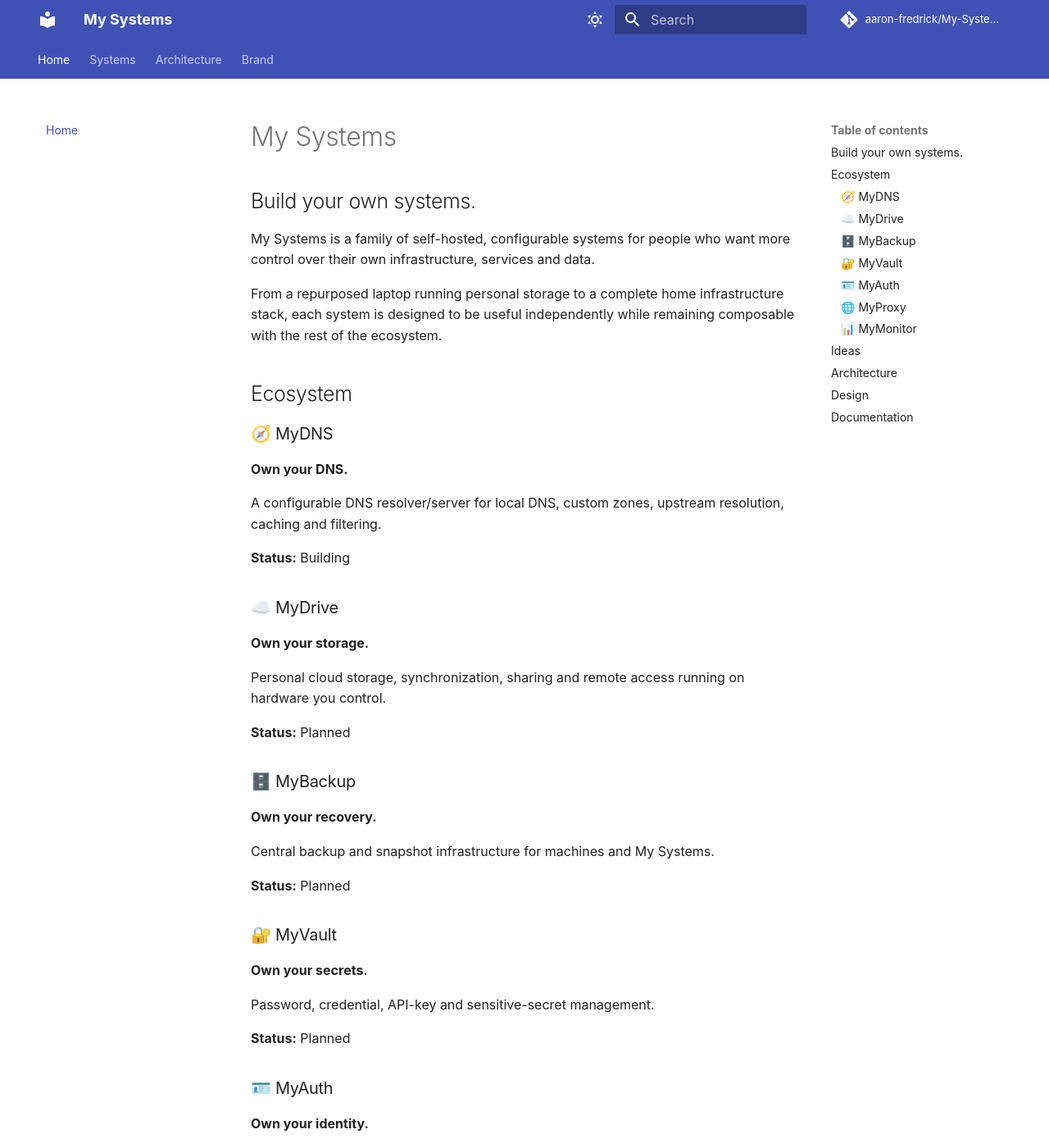
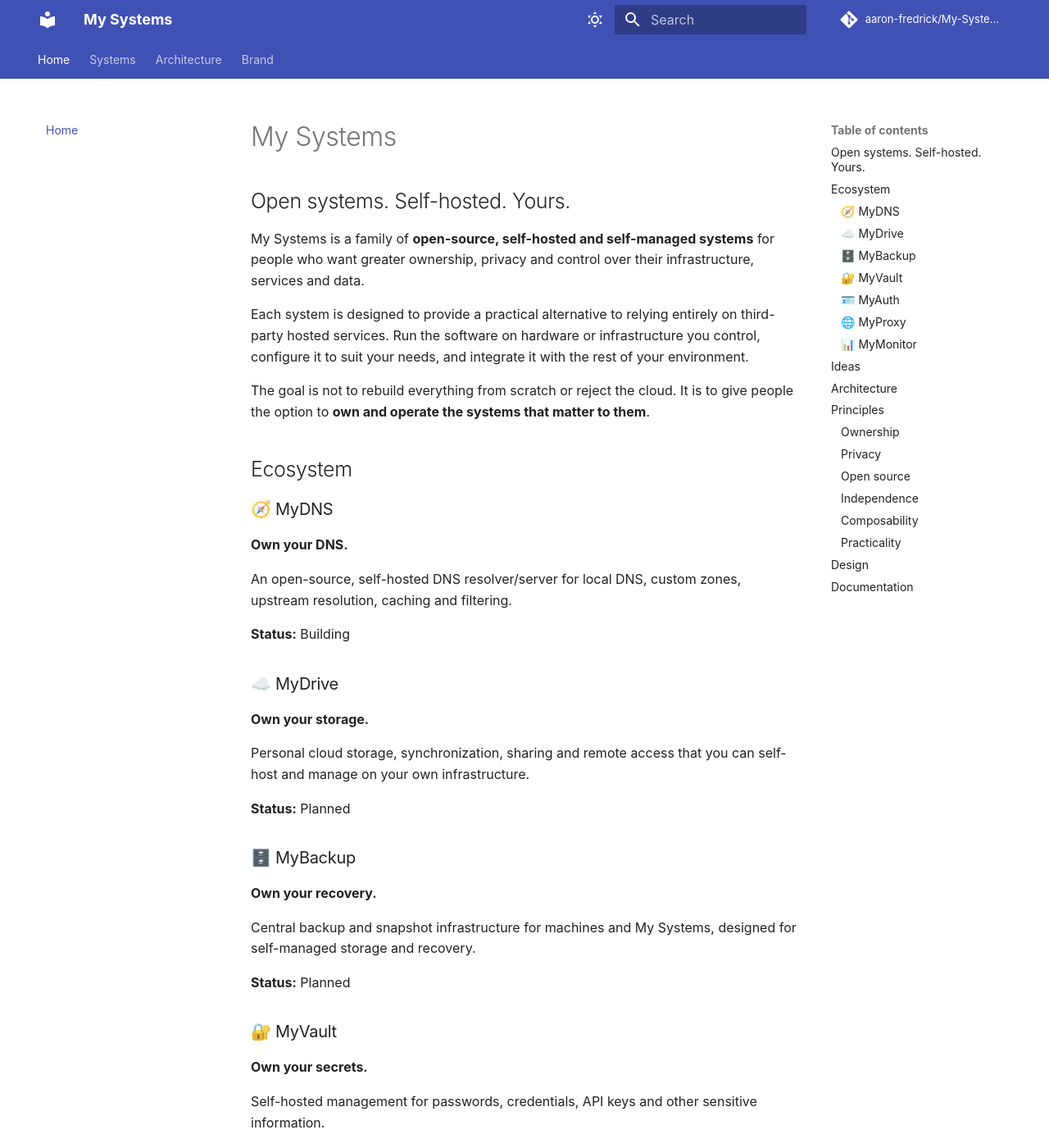
Before and after one commit to aaron-fredrick/My-Systems, an MkDocs documentation site: the page built from docs/index.md, in a window 1280 px wide and 1400 px high. Shown: the whole window at 82% size. Built offline with MkDocs 1.6.1 and Material for MkDocs 9.7.7, drawn with Linux system fonts in a browser that asks for light colours; comment, search, counter and statistics services are not loaded; some of the changed text lies outside the part shown.

Commit message:
copy: clarify My Systems open-source self-hosted positioning

````diff
--- a/docs/index.md
+++ b/docs/index.md
@@ -1,59 +1,61 @@
 # My Systems
 
-## Build your own systems.
+## Open systems. Self-hosted. Yours.
 
-My Systems is a family of self-hosted, configurable systems for people who want more control over their own infrastructure, services and data.
+My Systems is a family of **open-source, self-hosted and self-managed systems** for people who want greater ownership, privacy and control over their infrastructure, services and data.
 
-From a repurposed laptop running personal storage to a complete home infrastructure stack, each system is designed to be useful independently while remaining composable with the rest of the ecosystem.
+Each system is designed to provide a practical alternative to relying entirely on third-party hosted services. Run the software on hardware or infrastructure you control, configure it to suit your needs, and integrate it with the rest of your environment.
+
+The goal is not to rebuild everything from scratch or reject the cloud. It is to give people the option to **own and operate the systems that matter to them**.
 
 ## Ecosystem
 
 ### 🧭 MyDNS
 **Own your DNS.**
 
-A configurable DNS resolver/server for local DNS, custom zones, upstream resolution, caching and filtering.
+An open-source, self-hosted DNS resolver/server for local DNS, custom zones, upstream resolution, caching and filtering.
 
 **Status:** Building
 
 ### ☁️ MyDrive
 **Own your storage.**
 
-Personal cloud storage, synchronization, sharing and remote access running on hardware you control.
+Personal cloud storage, synchronization, sharing and remote access that you can self-host and manage on your own infrastructure.
 
 **Status:** Planned
 
 ### 🗄️ MyBackup
 **Own your recovery.**
 
-Central backup and snapshot infrastructure for machines and My Systems.
+Central backup and snapshot infrastructure for machines and My Systems, designed for self-managed storage and recovery.
 
 **Status:** Planned
 
 ### 🔐 MyVault
 **Own your secrets.**
 
-Password, credential, API-key and sensitive-secret management.
+Self-hosted management for passwords, credentials, API keys and other sensitive information.
 
 **Status:** Planned
 
 ### 🪪 MyAuth
 **Own your identity.**
 
-Central authentication and identity for self-hosted services.
+Central identity and authentication for self-hosted services and applications.
 
 **Status:** Planned
 
 ### 🌐 MyProxy
 **Own your gateway.**
 
-Reverse proxy, service routing, TLS and controlled external access.
+Reverse proxy, service routing, TLS and controlled external access for your own services.
 
 **Status:** Planned
 
 ### 📊 MyMonitor
 **Know what is running.**
 
-Health checks, metrics, logs, alerts and operational visibility across the ecosystem.
+Health checks, metrics, logs, alerts and operational visibility across self-managed infrastructure.
 
 **Status:** Planned
 
@@ -69,7 +71,7 @@ Health checks, metrics, logs, alerts and operational visibility across the ecosy
 
 ```mermaid
 flowchart LR
-    H[Hardware / Home Network] --> DNS[MyDNS]
+    H[Your Hardware / Infrastructure] --> DNS[MyDNS]
     H --> Proxy[MyProxy]
     DNS --> Services[My Systems / Applications]
     Proxy --> Services
@@ -81,7 +83,27 @@ flowchart LR
     Monitor --> Notify[MyNotify]
 ```
 
-These relationships describe potential integration, not mandatory dependencies. Every system should remain independently deployable.
+These relationships describe potential integration, not mandatory dependencies. Every system should remain independently deployable and self-manageable.
+
+## Principles
+
+### Ownership
+Your infrastructure should remain understandable and controllable by you.
+
+### Privacy
+Keep sensitive data and services under your control where doing so provides meaningful value.
+
+### Open source
+The systems are intended to be open, inspectable and modifiable.
+
+### Independence
+Each system should be useful on its own rather than requiring the entire ecosystem.
+
+### Composability
+Systems should integrate through clear interfaces and established standards.
+
+### Practicality
+Self-hosting should be an option, not an ideology. Use hosted services when they make sense; use your own systems when ownership, privacy or control matter more.
 
 ## Design
 
````
